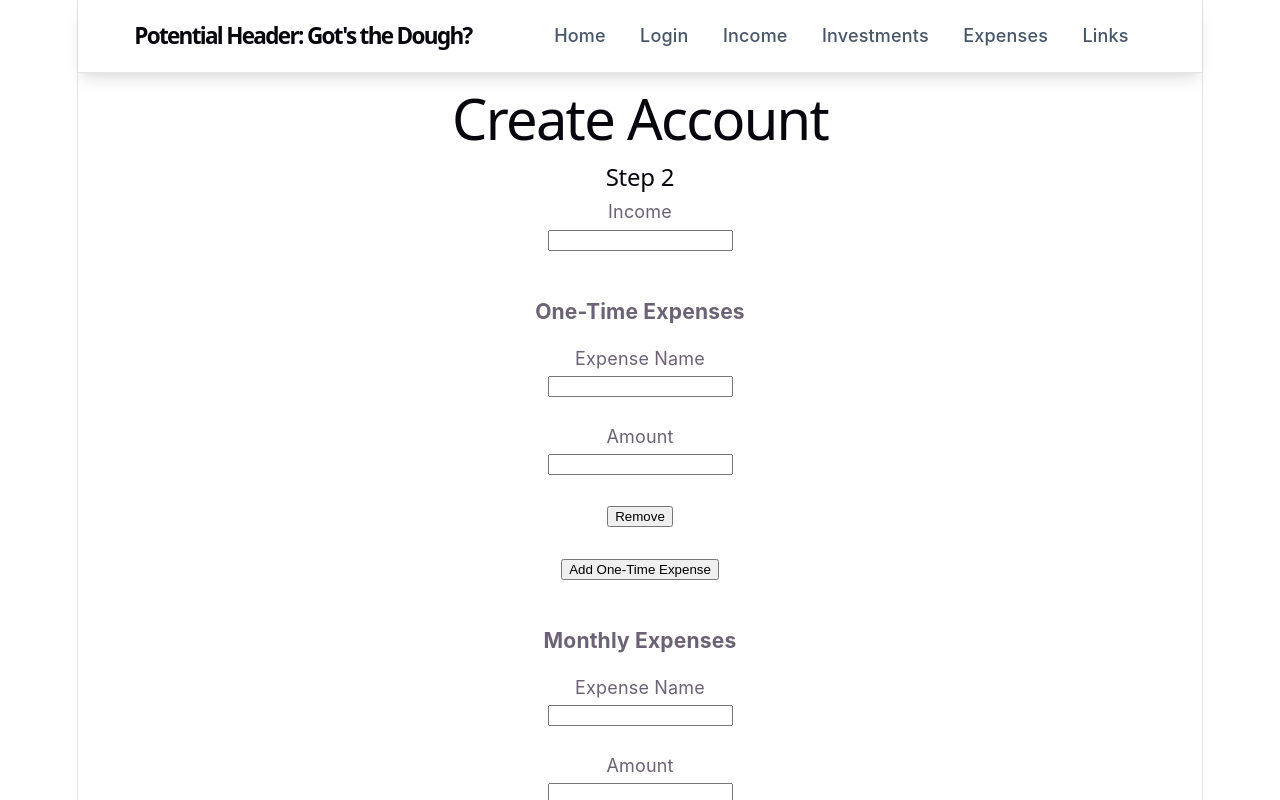
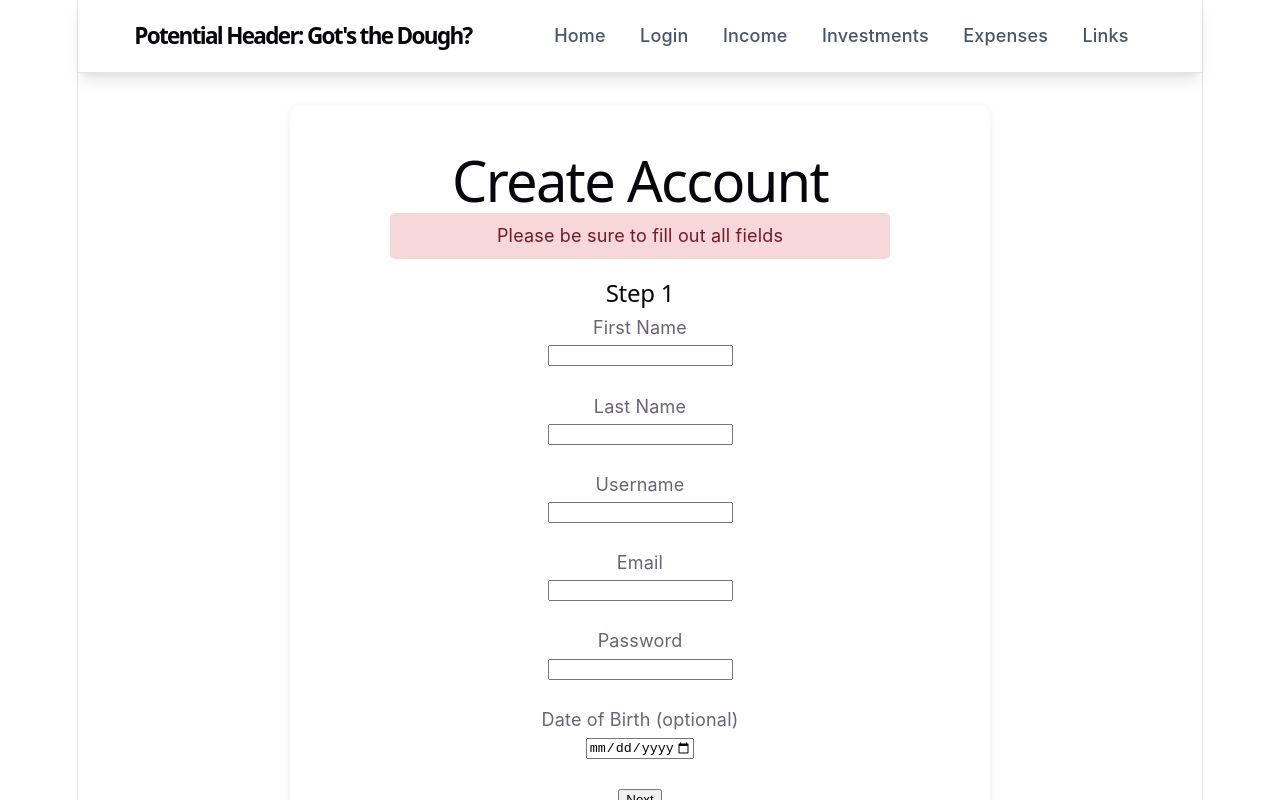
Before and after one commit to adrimivas/appdev_final, a React (Vite) app in the folder moneyApp/: page /create-account in a window 1280 px wide. Both pictures are taken after a click on the button "Next". Shown: the top 800 px of the page. Built offline with nearby package versions, Linux system fonts and the light colour scheme.

Commit message:
base complete page, need to test connection with database

```diff
--- a/moneyApp/package.json
+++ b/moneyApp/package.json
@@ -12,7 +12,7 @@
   "dependencies": {
     "bcrypt": "^6.0.0",
     "cors": "^2.8.6",
-    "dotenv": "^17.3.1",
+    "dotenv": "^17.4.2",
     "express": "^5.2.1",
     "mongodb": "^7.1.1",
     "react": "^19.2.4",
--- a/moneyApp/src/pages/createAcc.jsx
+++ b/moneyApp/src/pages/createAcc.jsx
@@ -5,6 +5,17 @@ function CreateAcc() {
   const navigate = useNavigate();
   const [step, setStep] = useState(1);
   const [message, setMessage] = useState("");
+
+  const emptyMonthlyExpense = {
+    name: "",
+    amount: "",
+    category: "",
+    debt_type: "",
+    current_balance: "",
+    interest_rate: "",
+    minimum_payment: "",
+    current_payment: "",
+  };
 
   const [formData, setFormData] = useState({
     username: "",
@@ -17,10 +28,17 @@ function CreateAcc() {
     date_of_birth: "",
     income: "",
     expenses: {
-      one_time: [{ name: "", amount: "" }],
-      monthly: [{ name: "", amount: "" }],
+      monthly: [{ ...emptyMonthlyExpense }],
     },
   });
+
+  const clearFieldValidity = (e) => {
+    e.target.setCustomValidity("");
+  };
+
+  const setRequiredMessage = (e) => {
+    e.target.setCustomValidity("Please be sure to fill out all fields");
+  };
 
   const handleBasicChange = (e) => {
     const { name, value } = e.target;
@@ -42,43 +60,79 @@ function CreateAcc() {
     }));
   };
 
-  const handleExpenseChange = (type, index, field, value) => {
-    const updated = [...formData.expenses[type]];
+  const handleExpenseChange = (index, field, value) => {
+    const updated = [...formData.expenses.monthly];
     updated[index][field] = value;
+
+    if (field === "category" && value !== "debt") {
+      updated[index].debt_type = "";
+      updated[index].current_balance = "";
+      updated[index].interest_rate = "";
+      updated[index].minimum_payment = "";
+      updated[index].current_payment = "";
+    }
 
     setFormData((prev) => ({
       ...prev,
       expenses: {
         ...prev.expenses,
-        [type]: updated,
+        monthly: updated,
       },
     }));
   };
 
-  const addExpense = (type) => {
+  const addMonthlyExpense = () => {
     setFormData((prev) => ({
       ...prev,
       expenses: {
         ...prev.expenses,
-        [type]: [...prev.expenses[type], { name: "", amount: "" }],
+        monthly: [...prev.expenses.monthly, { ...emptyMonthlyExpense }],
       },
     }));
   };
 
-  const removeExpense = (type, index) => {
-    const updated = formData.expenses[type].filter((_, i) => i !== index);
+  const removeMonthlyExpense = (index) => {
+    const updated = formData.expenses.monthly.filter((_, i) => i !== index);
 
     setFormData((prev) => ({
       ...prev,
       expenses: {
         ...prev.expenses,
-        [type]: updated.length ? updated : [{ name: "", amount: "" }],
+        monthly: updated.length ? updated : [{ ...emptyMonthlyExpense }],
       },
     }));
   };
 
+  const handleNext = () => {
+    if (
+      !formData.name.first.trim() ||
+      !formData.name.last.trim() ||
+      !formData.username.trim() ||
+      !formData.email.trim() ||
+      !formData.password.trim()
+    ) {
+      setMessage("Please be sure to fill out all fields");
+      return;
+    }
+
+    setMessage("");
+    setStep(2);
+  };
+
   const handleSubmit = async (e) => {
     e.preventDefault();
+
+    if (
+      !formData.name.first.trim() ||
+      !formData.name.last.trim() ||
+      !formData.username.trim() ||
+      !formData.email.trim() ||
+      !formData.password.trim() ||
+      formData.income === ""
+    ) {
+      setMessage("Please be sure to fill out all fields");
+      return;
+    }
 
     const payload = {
       username: formData.username.trim(),
@@ -90,35 +144,52 @@ function CreateAcc() {
       password: formData.password,
       income: Number(formData.income) || 0,
       expenses: {
-        one_time: formData.expenses.one_time
-          .filter((item) => item.name.trim() !== "" && item.amount !== "")
+        monthly: formData.expenses.monthly
+          .filter(
+            (item) =>
+              item.name.trim() !== "" ||
+              item.amount !== "" ||
+              item.category !== ""
+          )
           .map((item) => ({
             name: item.name.trim(),
-            amount: Number(item.amount),
-          })),
-        monthly: formData.expenses.monthly
-          .filter((item) => item.name.trim() !== "" && item.amount !== "")
-          .map((item) => ({
-            name: item.name.trim(),
-            amount: Number(item.amount),
+            amount: Number(item.amount) || 0,
+            category: item.category || "",
+            ...(item.category === "debt"
+              ? {
+                  type: item.debt_type || "",
+                  current_balance: Number(item.current_balance) || 0,
+                  interest_rate: Number(item.interest_rate) || 0,
+                  minimum_payment: Number(item.minimum_payment) || 0,
+                  current_payment: Number(item.current_payment) || 0,
+                }
+              : {}),
           })),
       },
-      date_of_birth: formData.date_of_birth,
+      date_of_birth: formData.date_of_birth || null,
     };
 
     try {
-      const response = await fetch("http://localhost:5000/register", {
+      const response = await fetch("http://localhost:5001/register", {
         method: "POST",
         headers: {
-          "Content-Type": "application/json"
+          "Content-Type": "application/json",
         },
-        body: JSON.stringify(payload)
+        body: JSON.stringify(payload),
       });
 
-      const data = await response.json();
+      const text = await response.text();
+      console.log("Register raw response:", text);
+
+      let data = {};
+      try {
+        data = text ? JSON.parse(text) : {};
+      } catch {
+        data = { message: text || "Invalid server response" };
+      }
 
       if (response.ok) {
-        navigate("/Login", {
+        navigate("/login", {
           state: { message: "Account created successfully!" },
         });
       } else {
@@ -126,13 +197,32 @@ function CreateAcc() {
       }
     } catch (error) {
       console.error("Register error:", error);
-      setMessage("Something went wrong");
+      setMessage(`Register failed: ${error.message}`);
     }
   };
 
   return (
-    <div>
-      <h1>Create Account</h1>
+    <div
+      style={{
+        display: "flex",
+        justifyContent: "center",
+        alignItems: "center",
+        minHeight: "100vh",
+        padding: "30px 20px",
+      }}
+    >
+      <div
+        style={{
+          width: "100%",
+          maxWidth: "700px",
+          textAlign: "center",
+          backgroundColor: "#fff",
+          padding: "30px",
+          borderRadius: "12px",
+          boxShadow: "0 2px 10px rgba(0, 0, 0, 0.08)",
+        }}
+      >
+        <h1 style={{ marginBottom: "20px" }}>Create Account</h1>
 
         {message && (
           <div
@@ -141,8 +231,8 @@ function CreateAcc() {
               color: "#721c24",
               padding: "10px",
               borderRadius: "5px",
-            marginBottom: "10px",
-            maxWidth: "400px"
+              margin: "0 auto 20px auto",
+              maxWidth: "500px",
             }}
           >
             {message}
@@ -160,10 +250,15 @@ function CreateAcc() {
                 type="text"
                 name="first"
                 value={formData.name.first}
-              onChange={handleBasicChange}
+                onChange={(e) => {
+                  clearFieldValidity(e);
+                  handleBasicChange(e);
+                }}
+                onInvalid={setRequiredMessage}
                 required
               />
-            <br /><br />
+              <br />
+              <br />
 
               <label>Last Name</label>
               <br />
@@ -171,10 +266,15 @@ function CreateAcc() {
                 type="text"
                 name="last"
                 value={formData.name.last}
-              onChange={handleBasicChange}
+                onChange={(e) => {
+                  clearFieldValidity(e);
+                  handleBasicChange(e);
+                }}
+                onInvalid={setRequiredMessage}
                 required
               />
-            <br /><br />
+              <br />
+              <br />
 
               <label>Username</label>
               <br />
@@ -182,10 +282,15 @@ function CreateAcc() {
                 type="text"
                 name="username"
                 value={formData.username}
-              onChange={handleBasicChange}
+                onChange={(e) => {
+                  clearFieldValidity(e);
+                  handleBasicChange(e);
+                }}
+                onInvalid={setRequiredMessage}
                 required
               />
-            <br /><br />
+              <br />
+              <br />
 
               <label>Email</label>
               <br />
@@ -193,10 +298,15 @@ function CreateAcc() {
                 type="email"
                 name="email"
                 value={formData.email}
-              onChange={handleBasicChange}
+                onChange={(e) => {
+                  clearFieldValidity(e);
+                  handleBasicChange(e);
+                }}
+                onInvalid={setRequiredMessage}
                 required
               />
-            <br /><br />
+              <br />
+              <br />
 
               <label>Password</label>
               <br />
@@ -204,22 +314,29 @@ function CreateAcc() {
                 type="password"
                 name="password"
                 value={formData.password}
-              onChange={handleBasicChange}
+                onChange={(e) => {
+                  clearFieldValidity(e);
+                  handleBasicChange(e);
+                }}
+                onInvalid={setRequiredMessage}
                 required
               />
-            <br /><br />
+              <br />
+              <br />
 
-            <label>Date of Birth</label>
+              <label>Date of Birth (optional)</label>
               <br />
               <input
                 type="date"
                 name="date_of_birth"
                 value={formData.date_of_birth}
                 onChange={handleBasicChange}
+                max={new Date().toISOString().split("T")[0]}
               />
-            <br /><br />
+              <br />
+              <br />
 
-            <button type="button" onClick={() => setStep(2)}>
+              <button type="button" onClick={handleNext}>
                 Next
               </button>
             </div>
@@ -235,24 +352,41 @@ function CreateAcc() {
                 type="number"
                 name="income"
                 value={formData.income}
-              onChange={handleBasicChange}
+                onChange={(e) => {
+                  clearFieldValidity(e);
+                  handleBasicChange(e);
+                }}
+                onInvalid={setRequiredMessage}
                 required
               />
-            <br /><br />
+              <br />
+              <br />
 
-            <h3>One-Time Expenses</h3>
-            {formData.expenses.one_time.map((expense, index) => (
-              <div key={index}>
+              <h3>Monthly Expenses</h3>
+
+              {formData.expenses.monthly.map((expense, index) => (
+                <div
+                  key={index}
+                  style={{
+                    margin: "0 auto 20px auto",
+                    padding: "18px",
+                    border: "1px solid #ccc",
+                    borderRadius: "8px",
+                    maxWidth: "500px",
+                    textAlign: "center",
+                  }}
+                >
                   <label>Expense Name</label>
                   <br />
                   <input
                     type="text"
                     value={expense.name}
                     onChange={(e) =>
-                    handleExpenseChange("one_time", index, "name", e.target.value)
+                      handleExpenseChange(index, "name", e.target.value)
                     }
                   />
-                <br /><br />
+                  <br />
+                  <br />
 
                   <label>Amount</label>
                   <br />
@@ -260,68 +394,139 @@ function CreateAcc() {
                     type="number"
                     value={expense.amount}
                     onChange={(e) =>
-                    handleExpenseChange("one_time", index, "amount", e.target.value)
+                      handleExpenseChange(index, "amount", e.target.value)
                     }
                   />
-                <br /><br />
+                  <br />
+                  <br />
+
+                  <label>Monthly Expense Type</label>
+                  <br />
+                  <select
+                    value={expense.category}
+                    onChange={(e) =>
+                      handleExpenseChange(index, "category", e.target.value)
+                    }
+                  >
+                    <option value="">Select Type</option>
+                    <option value="subscription">Subscription</option>
+                    <option value="rent">Rent</option>
+                    <option value="utilities">Utilities</option>
+                    <option value="transportation">Transportation</option>
+                    <option value="insurance">Insurance</option>
+                    <option value="investment">Investment</option>
+                    <option value="debt">Debt</option>
+                    <option value="other">Other</option>
+                  </select>
+                  <br />
+                  <br />
+
+                  {expense.category === "debt" && (
+                    <>
+                      <label>Debt Type</label>
+                      <br />
+                      <select
+                        value={expense.debt_type}
+                        onChange={(e) =>
+                          handleExpenseChange(index, "debt_type", e.target.value)
+                        }
+                      >
+                        <option value="">Select Debt Type</option>
+                        <option value="car_loan">Car Loan</option>
+                        <option value="student_loan">Student Loan</option>
+                        <option value="mortgage">Mortgage</option>
+                        <option value="credit_card">Credit Card</option>
+                        <option value="personal_loan">Personal Loan</option>
+                        <option value="medical_debt">Medical Debt</option>
+                        <option value="other">Other</option>
+                      </select>
+                      <br />
+                      <br />
+
+                      <label>Current Balance</label>
+                      <br />
+                      <input
+                        type="number"
+                        value={expense.current_balance}
+                        onChange={(e) =>
+                          handleExpenseChange(
+                            index,
+                            "current_balance",
+                            e.target.value
+                          )
+                        }
+                      />
+                      <br />
+                      <br />
+
+                      <label>Interest Rate</label>
+                      <br />
+                      <input
+                        type="number"
+                        step="0.01"
+                        value={expense.interest_rate}
+                        onChange={(e) =>
+                          handleExpenseChange(
+                            index,
+                            "interest_rate",
+                            e.target.value
+                          )
+                        }
+                      />
+                      <br />
+                      <br />
+
+                      <label>Minimum Payment</label>
+                      <br />
+                      <input
+                        type="number"
+                        value={expense.minimum_payment}
+                        onChange={(e) =>
+                          handleExpenseChange(
+                            index,
+                            "minimum_payment",
+                            e.target.value
+                          )
+                        }
+                      />
+                      <br />
+                      <br />
+
+                      <label>Current Payment</label>
+                      <br />
+                      <input
+                        type="number"
+                        value={expense.current_payment}
+                        onChange={(e) =>
+                          handleExpenseChange(
+                            index,
+                            "current_payment",
+                            e.target.value
+                          )
+                        }
+                      />
+                      <br />
+                      <br />
+                    </>
+                  )}
 
                   <button
                     type="button"
-                  onClick={() => removeExpense("one_time", index)}
+                    onClick={() => removeMonthlyExpense(index)}
                   >
                     Remove
                   </button>
-                <br /><br />
                 </div>
               ))}
 
-            <button type="button" onClick={() => addExpense("one_time")}>
-              Add One-Time Expense
-            </button>
-
-            <br /><br />
-
-            <h3>Monthly Expenses</h3>
-            {formData.expenses.monthly.map((expense, index) => (
-              <div key={index}>
-                <label>Expense Name</label>
-                <br />
-                <input
-                  type="text"
-                  value={expense.name}
-                  onChange={(e) =>
-                    handleExpenseChange("monthly", index, "name", e.target.value)
-                  }
-                />
-                <br /><br />
-
-                <label>Amount</label>
-                <br />
-                <input
-                  type="number"
-                  value={expense.amount}
-                  onChange={(e) =>
-                    handleExpenseChange("monthly", index, "amount", e.target.value)
-                  }
-                />
-                <br /><br />
-
-                <button
-                  type="button"
-                  onClick={() => removeExpense("monthly", index)}
-                >
-                  Remove
-                </button>
-                <br /><br />
-              </div>
-            ))}
-
-            <button type="button" onClick={() => addExpense("monthly")}>
+              <button type="button" onClick={addMonthlyExpense}>
                 Add Monthly Expense
               </button>
 
-            <br /><br />
+              <br />
+              <br />
 
+              <div style={{ textAlign: "center" }}>
                 <button type="button" onClick={() => setStep(1)}>
                   Back
                 </button>
@@ -330,8 +535,10 @@ function CreateAcc() {
                   Create Account
                 </button>
               </div>
+            </div>
           )}
         </form>
+      </div>
     </div>
   );
 }
--- a/moneyApp/src/pages/login.jsx
+++ b/moneyApp/src/pages/login.jsx
@@ -26,7 +26,7 @@ function Login() {
     e.preventDefault();
 
     try {
-      const response = await fetch("http://localhost:5000/login", {
+      const response = await fetch("http://localhost:5001/login", {
         method: "POST",
         headers: {
           "Content-Type": "application/json"
```
Also changed, not shown: 2 other files (tests, documents, lock files or other folders). Lines whose indentation alone changed are shown as unchanged.
